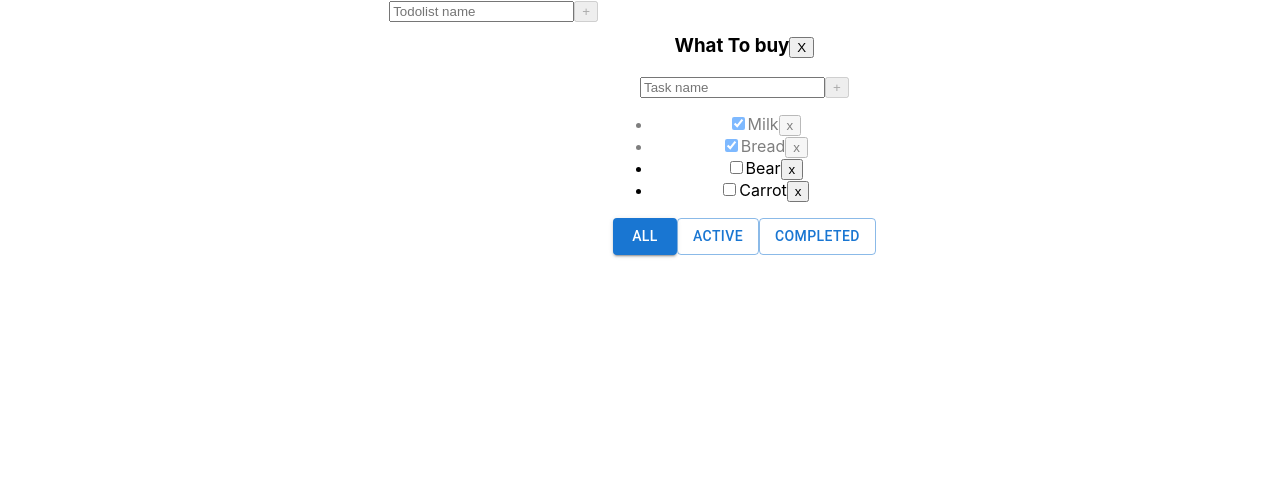
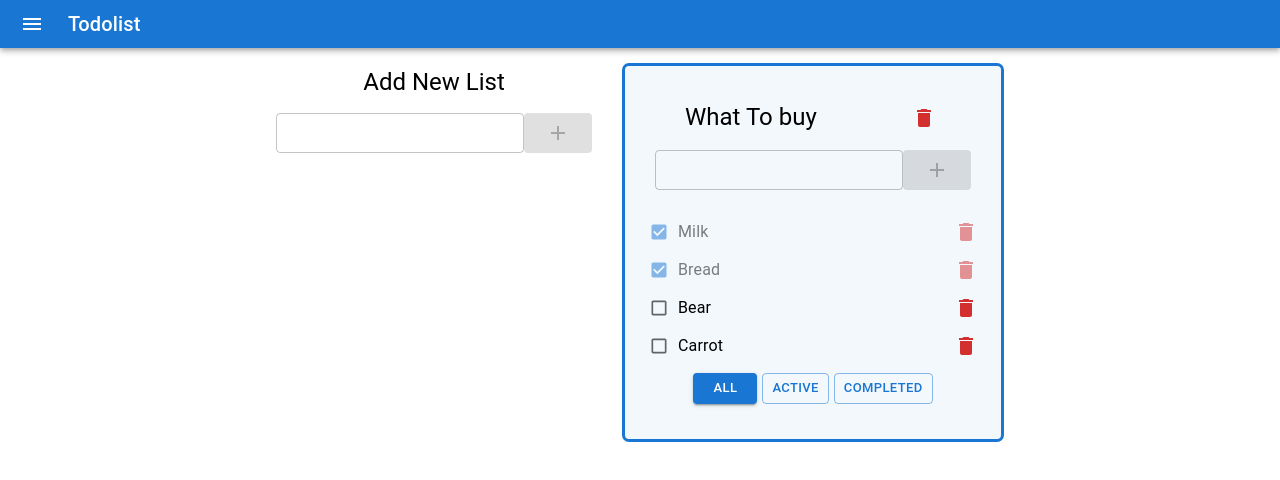
Before and after one commit to Alexmiroha/samurai-way-main, a React (Create React App) app: page / in a window 1280 px wide. Shown: the top 480 px of the page. Built offline with nearby package versions, Linux system fonts and the light colour scheme.

Commit message:
L7 done. Was styled with Material UI design

```diff
--- a/src/AddItemForm/AddItemForm.tsx
+++ b/src/AddItemForm/AddItemForm.tsx
@@ -1,4 +1,9 @@
 import React, {ChangeEvent, FC, KeyboardEvent, useState} from 'react';
+import {IconButton} from "@mui/material";
+import AddIcon from '@mui/icons-material/Add';
+import Button from "@mui/material/Button";
+import Input from "@mui/material/Input";
+import TextField from "@mui/material/TextField";
 
 type AddItemFormType = {
     userTextMaxLength: number;
@@ -60,19 +65,22 @@ const AddItemForm:FC<AddItemFormType> = (
 
 
     return (
-        <div>
-            <input
+        <div className={'AddItemForm'}>
+            <TextField
+                size={"small"}
+                variant={"outlined"}
+                label={inputMessage}
+                error={!!error}
                 value={newInputTitle}
                 onChange={onChangeHandler}
                 onKeyPress={onKeyPressHandler}
-                className={error ? 'errorInput' : ''}
                 placeholder={placeholder}
             />
-            <button onClick={() => {
+            <Button variant={"contained"} size={"large"} onClick={() => {
                 addTaskHandler()
-            }} disabled={buttonDisabled}>+
-            </button>
-            {inputMessage}
+            }} disabled={buttonDisabled} color={"primary"}>
+                <AddIcon/>
+            </Button>
         </div>
     );
 };
--- a/src/App.css
+++ b/src/App.css
@@ -10,6 +10,10 @@
 
 .Todolist {
   margin: 15px;
+  border: 3px solid #1976D2;
+  border-radius: 7px;
+  padding: 35px 15px;
+  background-color: rgba(25, 118, 210, 0.05);
 }
 
 .error {
@@ -31,3 +35,7 @@ input {
 .isDone {
   opacity: 50%;
 }
+
+.AddItemForm {
+  margin: 15px;
+}
--- a/src/App.tsx
+++ b/src/App.tsx
@@ -3,6 +3,11 @@ import './App.css';
 import {TaskType, Todolist} from "./Todolist/Todolist";
 import {v1} from "uuid";
 import AddItemForm from "./AddItemForm/AddItemForm";
+import {AppBar} from "@mui/material";
+import IconButton from "@mui/material/IconButton";
+import Toolbar from "@mui/material/Toolbar";
+import Typography from "@mui/material/Typography";
+import {Menu} from "@mui/icons-material";
 
 export type filterValuesType = 'all' | 'active' | 'completed';
 type TodoListType = {
@@ -101,8 +106,23 @@ function App(): JSX.Element {
 
     return (
         <div className="App">
+            <AppBar position="static">
+                <Toolbar variant="dense">
+                    <IconButton edge="start" color="inherit" aria-label="menu" sx={{ mr: 2 }}>
+                        <Menu/>
+                    </IconButton>
+                    <Typography variant="h6" color="inherit" component="div">
+                        Todolist
+                    </Typography>
+                </Toolbar>
+            </AppBar>
+
             <div className="TodolistContainer">
-            <AddItemForm userTextMaxLength={15} AddNewItemCallback={AddTodolist} placeholder='Todolist name'/>
+                <Typography style={{marginTop: "18px", marginBottom: '10px'}} variant="h5" color="inherit" component="div">
+                    Add New List
+                    <AddItemForm userTextMaxLength={15} AddNewItemCallback={AddTodolist} placeholder='Todolist name'/>
+                </Typography>
+
                 {todoLists.map((tl) => {
                     const displayedTasks: Array<TaskType> = getFilteredTask(tasks[tl.id], tl.filter)
                     return <Todolist todoListId={tl.id}
--- a/src/EditableSpan/EditableSpan.tsx
+++ b/src/EditableSpan/EditableSpan.tsx
@@ -1,5 +1,6 @@
 import React, {ChangeEvent, FC, KeyboardEvent, useState} from 'react';
 import s from './EditableSpan.module.css'
+import {TextField} from "@mui/material";
 
 type EditableSpanPropsType = {
     title: string,
@@ -55,7 +56,7 @@ const EditableSpan: FC<EditableSpanPropsType> = (
 
     return (
         <>
-            {editMode ? <input className={error? s.error : s.input} value={localTitle} onChange={changeLocalTitle} autoFocus={true} onBlur={onChangeHandler} onKeyPress={onKeyPressHandler} type="text"/> :
+            {editMode ? <TextField style={{marginBottom: '10px'}} variant={"standard"} size={"small"} value={localTitle} label={'Item name'} error={!!error} onChange={changeLocalTitle} autoFocus={true} onBlur={onChangeHandler} onKeyPress={onKeyPressHandler} type="text"/> :
                 <span onClick={onSpanClick}>{title}</span>}
         </>
     );
--- /dev/null
+++ b/src/Todolist/Todolist.module.css
@@ -0,0 +1,5 @@
+.filterButtonsContainer {
+    display: flex;
+    gap: 5px;
+    justify-content: center;
+}
--- a/src/Todolist/Todolist.tsx
+++ b/src/Todolist/Todolist.tsx
@@ -2,7 +2,16 @@ import React, {ChangeEvent, KeyboardEvent, FC, useState,} from "react";
 import {filterValuesType} from "../App";
 import AddItemForm from "../AddItemForm/AddItemForm";
 import EditableSpan from "../EditableSpan/EditableSpan";
-import {Button} from "@mui/material";
+import Button from "@mui/material/Button";
+import s from './Todolist.module.css'
+import DeleteIcon from '@mui/icons-material/Delete';
+import {IconButton} from "@mui/material";
+import ListItemButton from "@mui/material/ListItemButton";
+import ListItemText from "@mui/material/ListItemText";
+import List from "@mui/material/List";
+import ListItem from "@mui/material/ListItem";
+import Checkbox from "@mui/material/Checkbox";
+import Typography from "@mui/material/Typography";
 
 export type TodolistPropsType = {
     title: string,
@@ -35,7 +44,7 @@ export const Todolist: FC<TodolistPropsType> = (props: TodolistPropsType): JSX.E
         props.changeTaskStatus(id, todoListId)
     }
 
-    const AddNewTask = (title:string) => {
+    const AddNewTask = (title: string) => {
         props.addTask(title, props.todoListId)
     }
 
@@ -51,43 +60,62 @@ export const Todolist: FC<TodolistPropsType> = (props: TodolistPropsType): JSX.E
             }
 
             return (
-                <li className={task.isDone ? 'isDone' : ''} key={task.id}>
-                    <input type="checkbox" checked={task.isDone}
-                           onChange={() => onChangeStatusHandler(task.id, props.todoListId)}/>
-                    <EditableSpan title={task.title} maxLength={15} changeTitle={onChangeTaskTitleHandler}/>
-                    <button onClick={() => {
-                        props.removeTask(task.id, props.todoListId)
-                    }}>x
-                    </button>
-                </li>)
+                <ListItem
+                    disablePadding
+                    disableGutters
+                    secondaryAction={
+                        <IconButton
+                            color={"error"}
+                            onClick={() => {
+                                props.removeTask(task.id, props.todoListId)
+                            }}>
+                            <DeleteIcon/>
+                        </IconButton>
+                    }
+                    className={task.isDone ? 'isDone' : ''}
+                    key={task.id}>
+                    <Checkbox size={"small"}
+                              color={"primary"}
+                              checked={task.isDone}
+                              onChange={() => onChangeStatusHandler(task.id, props.todoListId)}/>
+                    <ListItemText>
+                        <EditableSpan
+                            title={task.title}
+                            maxLength={15}
+                            changeTitle={onChangeTaskTitleHandler}/>
+                    </ListItemText>
+
+                </ListItem>)
         })
         : <div>Todolist is empty</div>
 
     return (
         <div className='Todolist'>
-            <h3>
-            <EditableSpan title={props.title} maxLength={15} changeTitle={onChangeTodolistTitleHandler}/>
-                <button onClick={() => {
+            <Typography style={{display: 'flex', justifyContent: 'space-around'}} variant="h5" color="inherit" component="div">
+                <EditableSpan title={props.title} maxLength={15} changeTitle={onChangeTodolistTitleHandler}/>
+                <IconButton color={"error"} size={"small"} onClick={() => {
                     props.removeTodolist(props.todoListId)
-                }}>X
-                </button>
-            </h3>
+                }}>
+                    <DeleteIcon/>
+                </IconButton>
+            </Typography>
             <AddItemForm userTextMaxLength={20} AddNewItemCallback={AddNewTask} placeholder='Task name'/>
-            <ul>
+            <List>
                 {taskItems}
-            </ul>
-            <div>
-                <Button variant={props.currentFilter === 'all' ? "contained" : "outlined"} onClick={
+            </List>
+            <div className={s.filterButtonsContainer}>
+                <Button variant={props.currentFilter === 'all' ? "contained" : "outlined"} size={"small"} onClick={
                     handlerCreator('all')
                 }>All
                 </Button>
-                <Button variant={props.currentFilter === 'active' ? "contained" : "outlined"} onClick={
+                <Button variant={props.currentFilter === 'active' ? "contained" : "outlined"} size={"small"} onClick={
                     handlerCreator('active')
                 }>Active
                 </Button>
-                <Button variant={props.currentFilter === 'completed' ? "contained" : "outlined"} onClick={
-                    handlerCreator('completed')
-                }>Completed
+                <Button variant={props.currentFilter === 'completed' ? "contained" : "outlined"} size={"small"}
+                        onClick={
+                            handlerCreator('completed')
+                        }>Completed
                 </Button>
             </div>
         </div>
```
